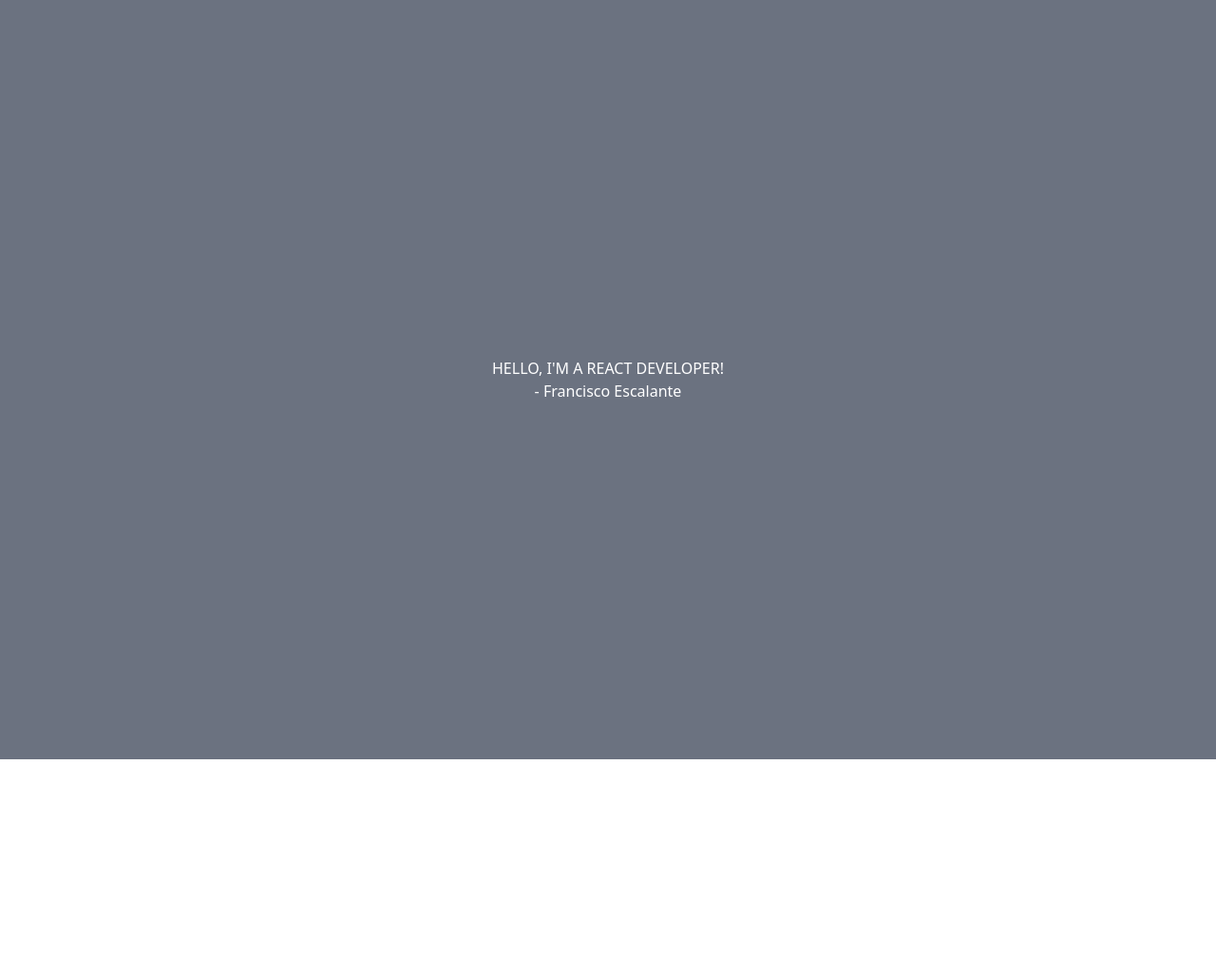
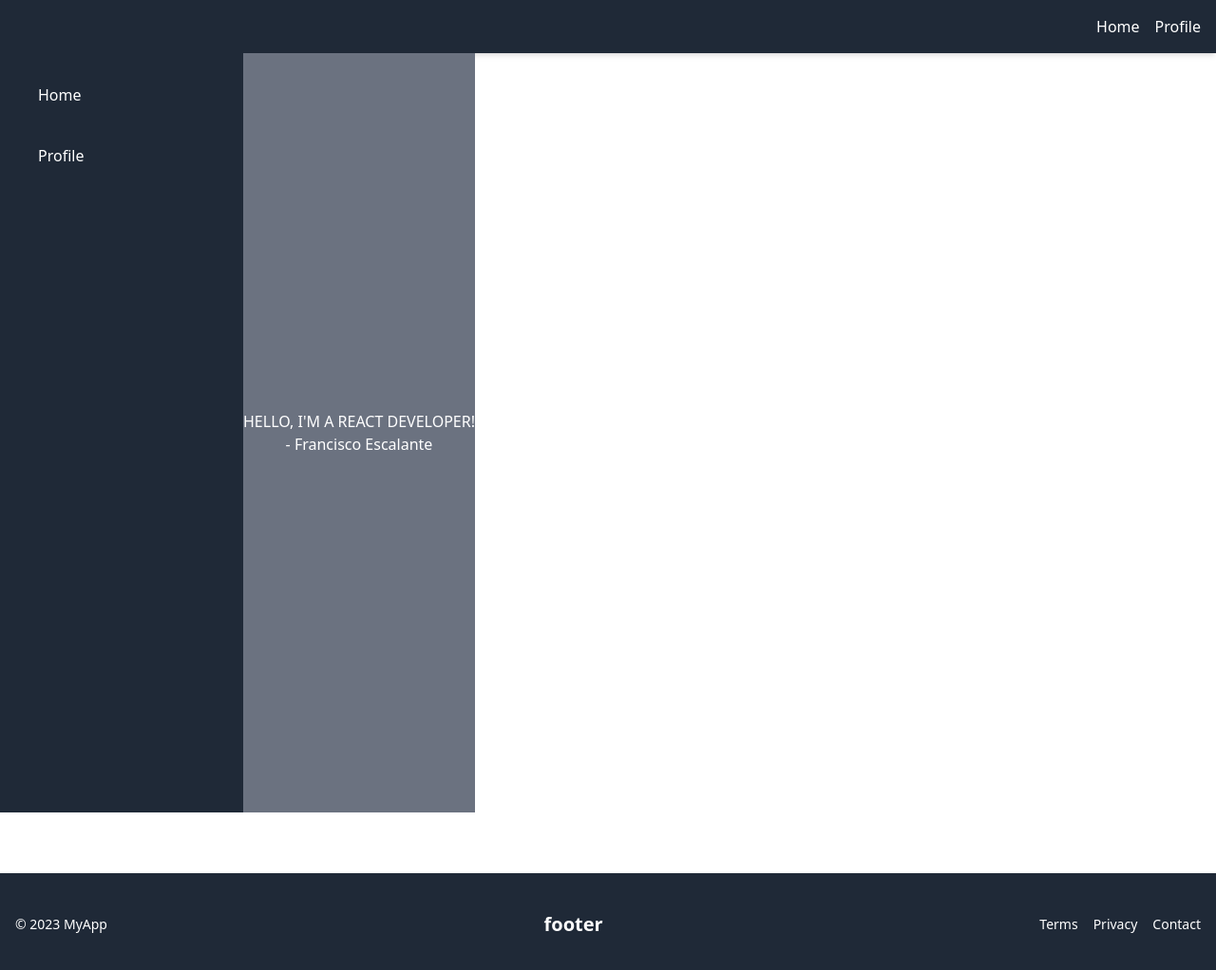
Before and after one commit to fxev90/test_fulltime, a React (Vite) app in the folder git_commits_react/: page / in a window 1280 px wide. Shown: the top 1022 px of the page at 95% size. Before the commit the page ends 800 px from the top, so only its background shows below. Built offline with nearby package versions, Linux system fonts and the light colour scheme.

Commit message:
Add react reoter dom and new components to build layout
- Main componete add router provider and browser route
- Create footer component
- Create header component
- Create Side bar component
- Create Layoutcomponent

```diff
--- /dev/null
+++ b/git_commits_react/src/components/footer.tsx
@@ -0,0 +1,28 @@
+import * as React from 'react';
+
+type FooterProps = {
+  title: string;
+  subtitle?: string;
+
+};
+
+const Footer: React.FC<FooterProps> = ({ title, subtitle }) => {
+  return (
+    <footer className="bg-gray-800 text-white mt-16 py-6">
+      <div className="container mx-auto p-4 flex items-center justify-between">
+        <div className="flex items-center space-x-2">
+          <span className="text-sm">© 2023 MyApp</span>
+        </div>
+        <span className="text-xl font-semibold">{title}</span>
+        {subtitle && <h2>{subtitle}</h2>}
+        <nav className="flex space-x-4">
+          <a href="#" className="text-sm text-white hover:text-gray-400">Terms</a>
+          <a href="#" className="text-sm text-white hover:text-gray-400">Privacy</a>
+          <a href="#" className="text-sm text-white hover:text-gray-400">Contact</a>
+        </nav>
+      </div>
+    </footer>
+  );
+};
+
+export default Footer;
--- /dev/null
+++ b/git_commits_react/src/components/header.tsx
@@ -0,0 +1,32 @@
+import * as React from 'react';
+import { Link } from 'react-router-dom';
+
+type HeaderProps = {
+  title?: string;
+  subtitle?: string;
+  onLogoClick?: () => void;
+};
+
+const Header: React.FC<HeaderProps> = ({ title, subtitle, onLogoClick }) => {
+  return (
+    <header className="bg-gray-800 text-white shadow-md">
+      <div className="container mx-auto p-4 flex items-center justify-between">
+        <div className="flex items-center space-x-2">
+          <i onClick={onLogoClick} className="fab fa-github text-2xl"></i>
+          <span className="text-xl font-semibold">{title}</span>
+        </div>
+        {subtitle && <h2>{subtitle}</h2>}
+        <nav className="flex space-x-4">
+          <Link to="/" className="text-white hover:text-gray-400">
+            Home
+          </Link>
+          <Link to="/profile" className="text-white hover:text-gray-400">
+            Profile
+          </Link>
+        </nav>
+      </div>
+    </header>
+  );
+};
+
+export default Header;
--- /dev/null
+++ b/git_commits_react/src/components/sidebar.tsx
@@ -0,0 +1,35 @@
+import * as React from "react";
+import { Link } from "react-router-dom";
+
+type SidebarProps = {
+  title?: string;
+  subtitle?: string;
+};
+
+const Sidebar: React.FC<SidebarProps> = () => {
+  return (
+    <div className="bg-gray-800 w-64 min-h-screen p-4 text-white">
+
+      <ul>
+        <li className="mb-2 hover:bg-gray-700 p-2 rounded">
+          <Link
+            to="/"
+            className="block py-2 px-4"
+          >
+            Home
+          </Link>
+        </li>
+        <li className="mb-2 hover:bg-gray-700 p-2 rounded">
+          <Link
+            to="/profile"
+            className="block py-2 px-4"
+          >
+            Profile
+          </Link>
+        </li>
+      </ul>
+    </div>
+  );
+};
+
+export default Sidebar;
--- /dev/null
+++ b/git_commits_react/src/layouts/Layout.tsx
@@ -0,0 +1,30 @@
+import React from 'react';
+import { Outlet } from 'react-router-dom';
+import Header from '../components/header';
+import Footer from '../components/footer';
+import Sidebar from '../components/sidebar';
+
+
+
+
+type LayoutProps = {
+  title: string;
+};
+
+const Layout: React.FC<LayoutProps> = () => {
+  return (
+    <div className="layout ">
+        <Header />
+        <div className='flex'>
+          <Sidebar title="hola pai" />
+          <main className="layout-content bg-blue-50 min-h-screen">
+            <Outlet />
+        </main>
+        </div>
+
+        <Footer title="footer" />
+    </div>
+  );
+};
+
+export default Layout;
--- a/git_commits_react/src/main.tsx
+++ b/git_commits_react/src/main.tsx
@@ -2,9 +2,24 @@ import React from 'react'
 import ReactDOM from 'react-dom/client'
 import App from './App.tsx'
 import './index.css'
+import { createBrowserRouter, RouterProvider } from 'react-router-dom'
+import Layout from './layouts/Layout'
+
+const router = createBrowserRouter([
+  {
+    path: "/",
+    element: <Layout />,
+    children: [
+      {
+        index: true,
+        element: <App />
+      },
+    ]
+  },
+])
 
 ReactDOM.createRoot(document.getElementById('root')!).render(
   <React.StrictMode>
-    <App />
+    <RouterProvider router={router} />
   </React.StrictMode>,
 )
```
